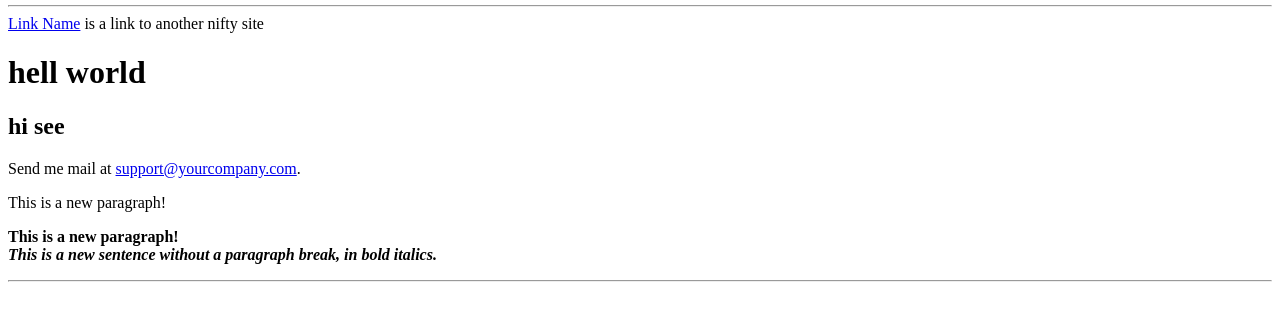
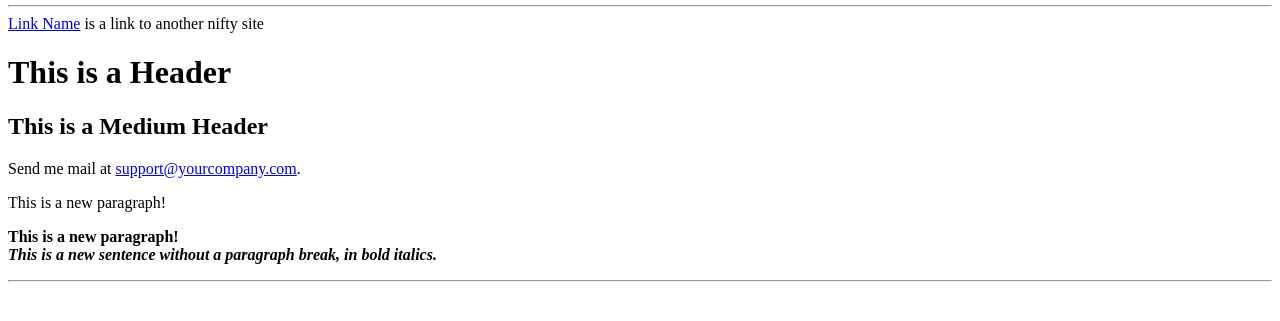
Before and after one commit to aja6009/ap-job, a plain HTML site: page index.html in a window 1280 px wide. Shown: the part 27-348 px from the top of the page. Drawn offline with Linux system fonts and the light colour scheme.

Commit message:
Revert "second commit"
This reverts commit 7f654873d391c275693d06d3d82cea17095371c9.

```diff
--- a/index.html
+++ b/index.html
@@ -14,9 +14,9 @@
 
 is a link to another nifty site
 
-<H1>hell world</H1>
+<H1>This is a Header</H1>
 
-<H2>hi see</H2>
+<H2>This is a Medium Header</H2>
 
 Send me mail at <a href="mailto:support@yourcompany.com">
 
```
